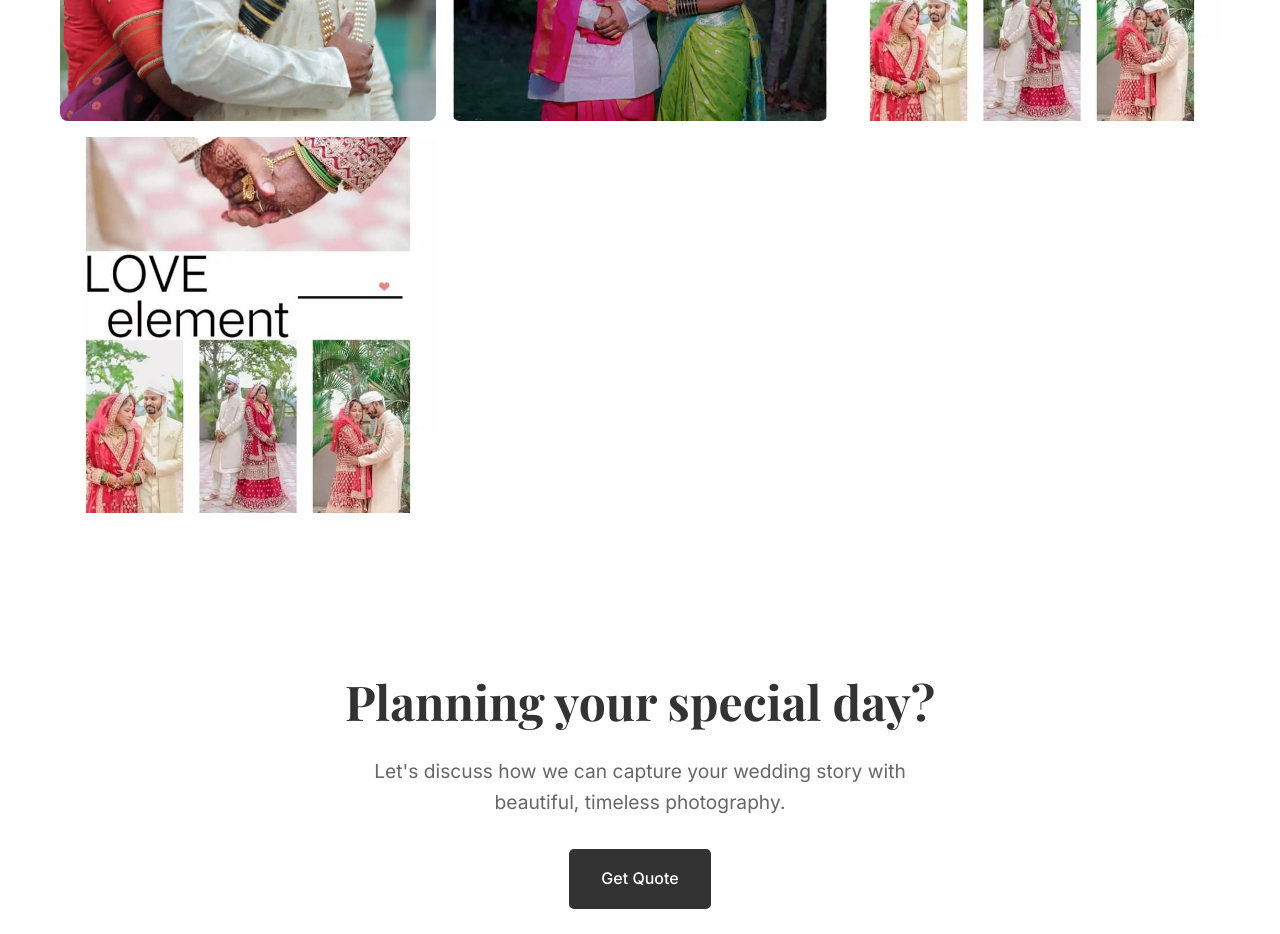
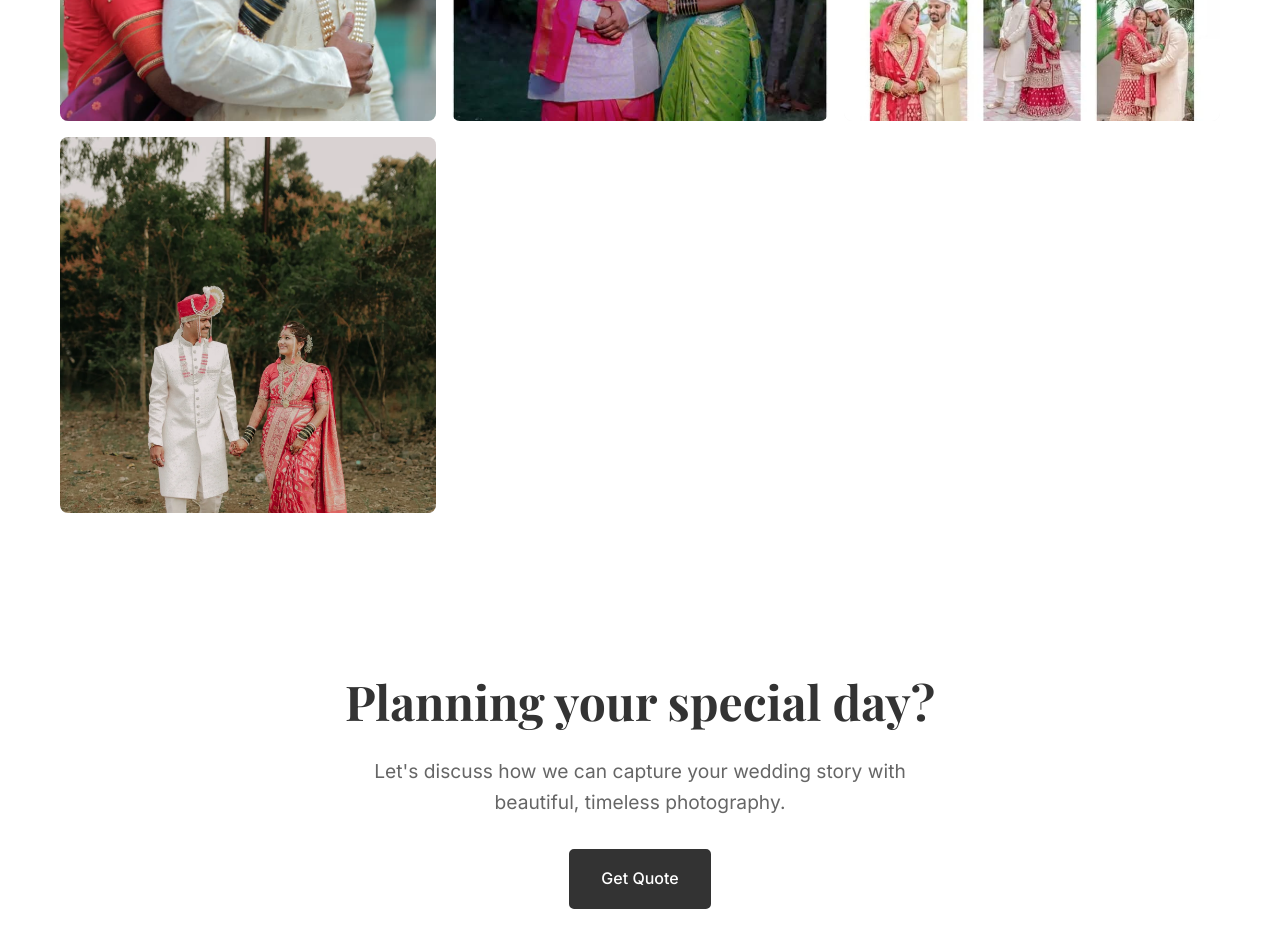
Before and after one commit to soham-satre/shubham-photography-portfolio, a plain HTML site: page weddings.html in a window 1280 px wide. Shown: the part 1420-2354 px from the top of the page. Drawn offline with nearby package versions, Linux system fonts and the light colour scheme.

Commit message:
added new frames

```diff
--- a/weddings.html
+++ b/weddings.html
@@ -77,7 +77,7 @@
                     <img src="images/weddings/9.jpg" alt="Wedding Photography" class="gallery-image" loading="lazy">
                 </div>
                 <div class="gallery-item">
-                    <img src="images/weddings/9.jpg" alt="Wedding Photography" class="gallery-image" loading="lazy">
+                    <img src="images/weddings/10.jpg" alt="Wedding Photography" class="gallery-image" loading="lazy">
                 </div>
             </div>
         </div>
```
Also changed, not shown: images/weddings/10.jpg (added).
